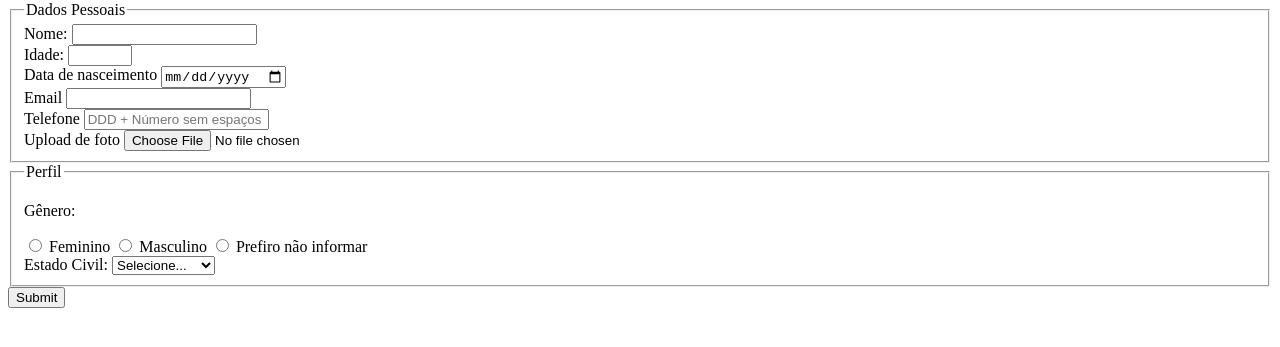
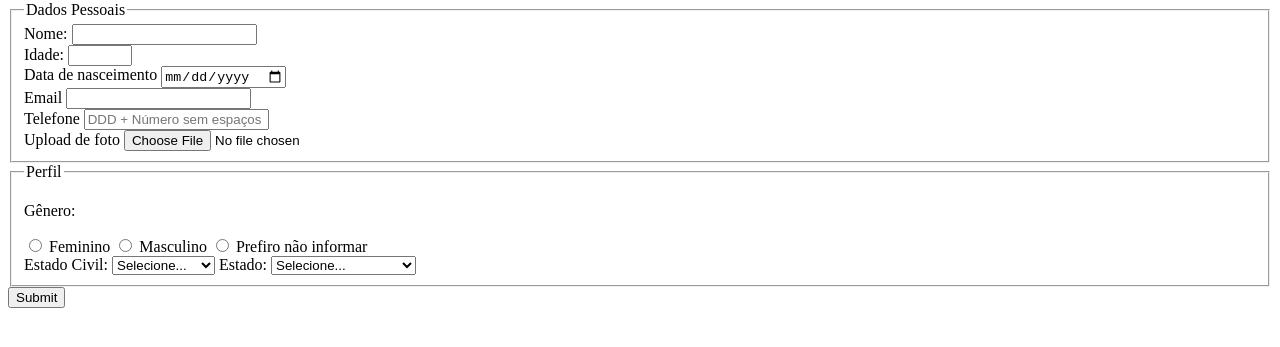
Before and after one commit to LucasGuimaraesf/formacao-react, a plain HTML site: page formularios_SEO_acessibilidade/index.html in a window 1280 px wide. Shown: the part 79-426 px from the top of the page. Drawn offline with Linux system fonts and the light colour scheme.

Commit message:
Adiciona sessão Estado

```diff
--- a/formularios_SEO_acessibilidade/index.html
+++ b/formularios_SEO_acessibilidade/index.html
@@ -76,6 +76,39 @@
                     <option value="solteiro">Solteiro</option>
                     <option value="divorciado">Divorciado</option>
                     <option value="casdo">União estável</option>
+                </select>
+
+                <!--Selecionando o Estado-->
+                <label for="userState">Estado:</label>
+                <select name="userState">
+                    <option value="notInformed">Selecione...</option>
+                    <option value="Acre">Acre</option>
+                    <option value="Alagoas">Alagoas</option>
+                    <option value="Amapá">Amapá</option>
+                    <option value="Amazonas">Amazonas</option>
+                    <option value="Bahia">Bahia</option>
+                    <option value="Ceará">Ceará</option>
+                    <option value="Distrito Federal">Distrito Federal</option>
+                    <option value="Espirito Santo">Espirito Santo</option>
+                    <option value="Goiás">Goiás</option>
+                    <option value="Maranhão">Maranhão</option>
+                    <option value="Mato Grosso do Sul">Mato Grosso do Sul</option>
+                    <option value="Mato Grosso">Mato Grosso</option>
+                    <option value="Minas Gerais">Minas Gerais</option>
+                    <option value="Pará">Pará</option>
+                    <option value="Paraíba">Paraíba</option>
+                    <option value="Paraná">Paraná</option>
+                    <option value="Pernambuco">Pernambuco</option>
+                    <option value="Piauí">Piauí</option>
+                    <option value="Rio de Janeiro">Rio de Janeiro</option>
+                    <option value="Rio Grande do Norte">Rio Grande do Norte</option>
+                    <option value="Rio Grande do Sul">Rio Grande do Sul</option>
+                    <option value="Rondônia">Rondônia</option>
+                    <option value="Roraima">Roraima</option>
+                    <option value="Santa Catarina">Santa Catarina</option>
+                    <option value="São Paulo">São Paulo</option>
+                    <option value="Sergipe">Sergipe</option>
+                    <option value="Tocantins">Tocantins</option>
 
                 </select>
 
```
Lines whose indentation alone changed are shown as unchanged.
